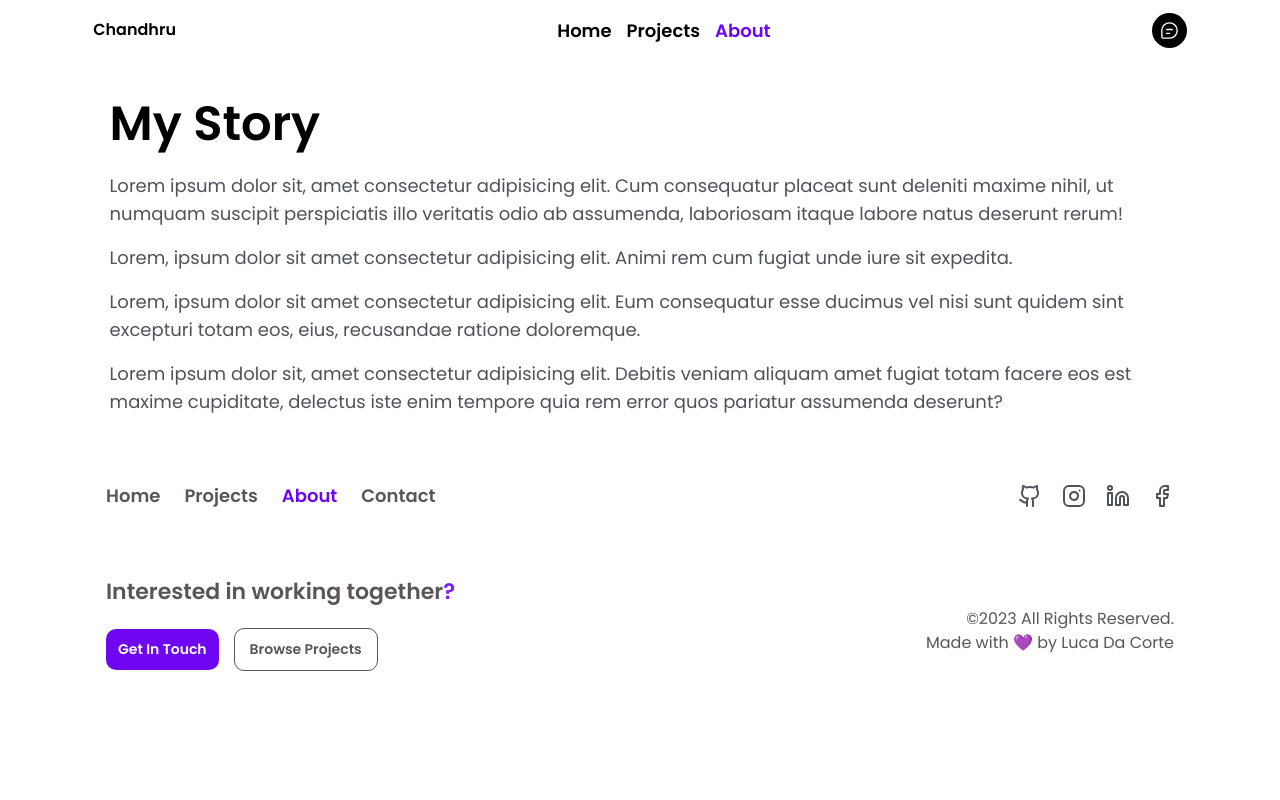
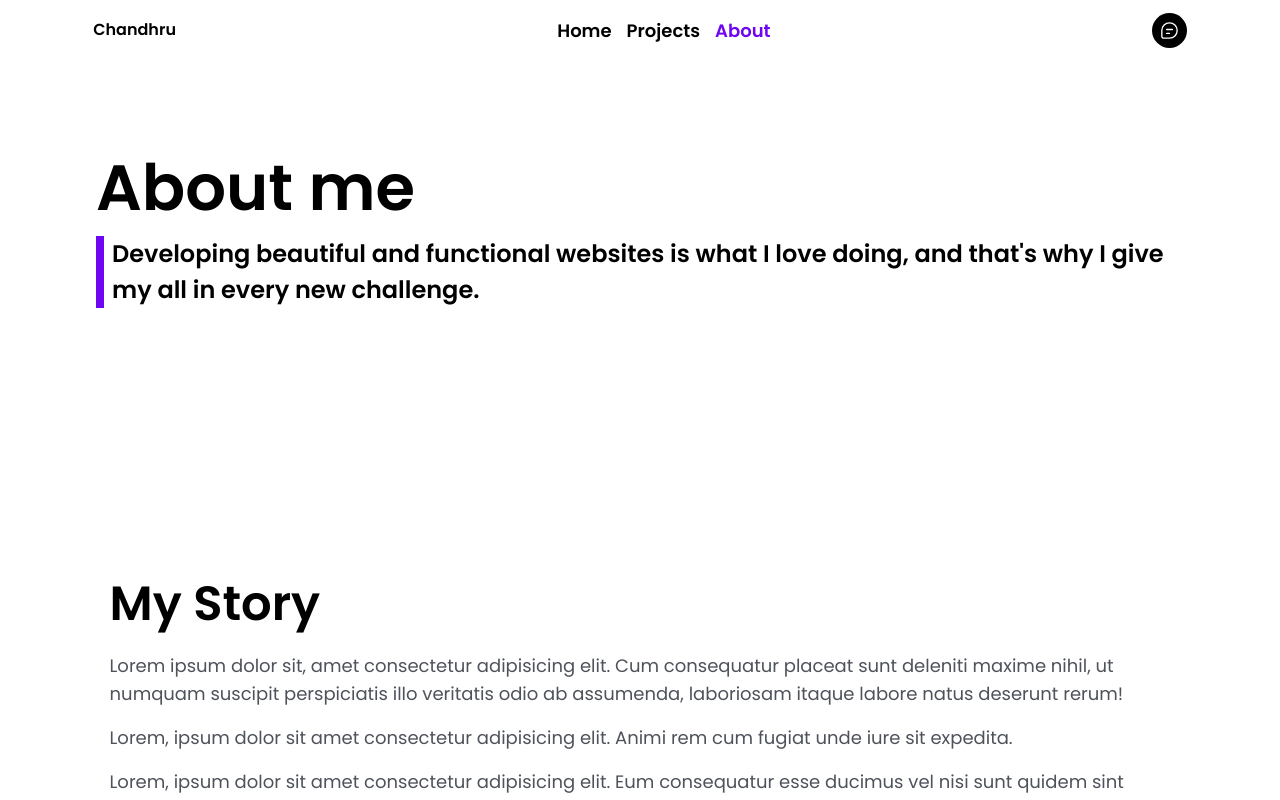
Before and after one commit to chandhru2008/Portfolio, a React (Vite) app: page /about in a window 1280 px wide. Shown: the top 800 px of the page. Built offline with nearby package versions, Linux system fonts and the light colour scheme.

Commit message:
refactor: update about and experience section

```diff
--- a/src/Components/Experience.jsx
+++ b/src/Components/Experience.jsx
@@ -18,14 +18,11 @@ function Experience() {
                             <ul className="flex flex-col gap-2">
                                 <li>Lorem ipsum dolor sit amet consectetur adipisicing elit. Et, repudiandae.</li>
                                 <li>Lorem ipsum dolor sit amet consectetur adipisicing elit. Et, repudiandae.</li>
-                                <li>Lorem ipsum dolor sit amet consectetur adipisicing elit. Et, repudiandae.</li>
-
                             </ul>
                         </div> :
                         <div className="flex flex-col">
-                            <h2 className="mb-2">Product Developer <br /><span>April - present</span></h2>
+                            <h2 className="mb-2">Product Developer <span className="text-[#6eo6f2]">@Lumel</span> <br /><span>April - present</span></h2>
                             <ul className="flex flex-col gap-2">
-                                <li>Lorem ipsum dolor sit amet consectetur adipisicing elit. Et, repudiandae.</li>
                                 <li>Lorem ipsum dolor sit amet consectetur adipisicing elit. Et, repudiandae.</li>
                                 <li>Lorem ipsum dolor sit amet consectetur adipisicing elit. Et, repudiandae.</li>
                             </ul>
--- a/src/Components/Sections/AboutMe.jsx
+++ b/src/Components/Sections/AboutMe.jsx
@@ -6,6 +6,12 @@ function AboutMe() {
     return (
         <>
             <Header />
+            <div className="w-screnn h-[60vh] flex justify-center">
+                <div className="mx-auto w-[85%] h-full mt-[80px]">
+                    <h1 className="text-[64px] font-extrabold">About me</h1>
+                    <h1 className="border-l-8 border-[#6e06f2] pl-2 text-[24px] font-extrabold">Developing beautiful and functional websites is what I love doing, and that's why I give my all in every new challenge.</h1>
+                </div>
+            </div>
             <MyStory />
             <Footer />
         </>
```
